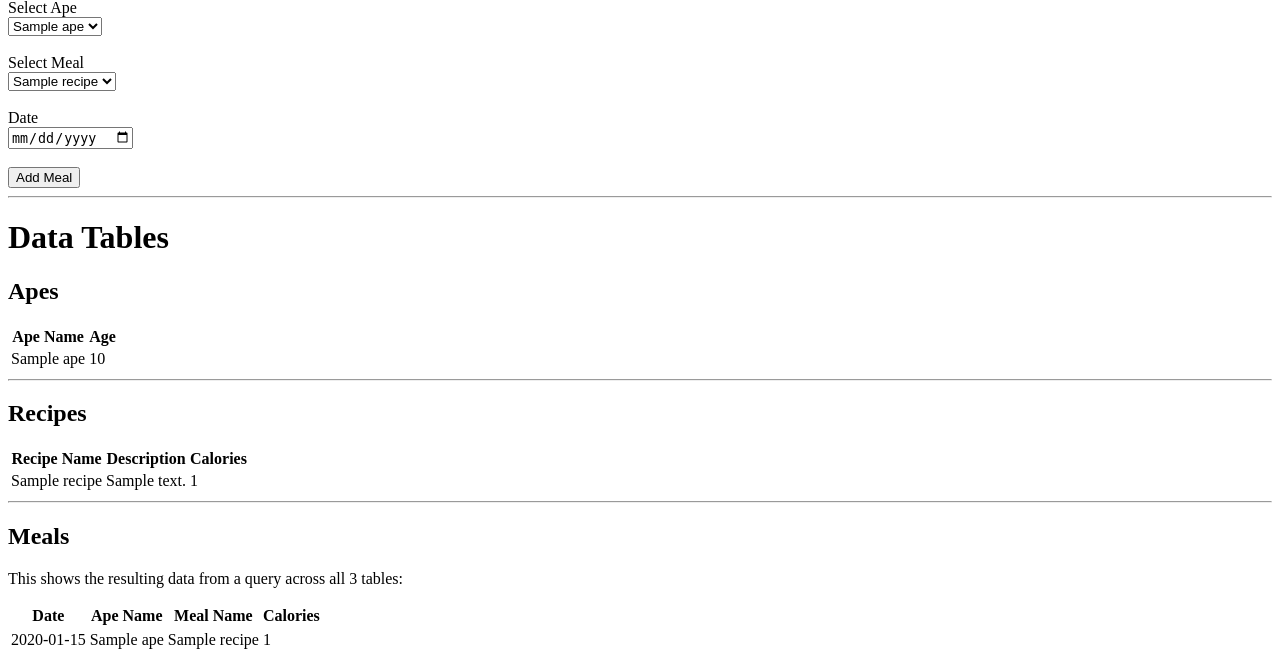
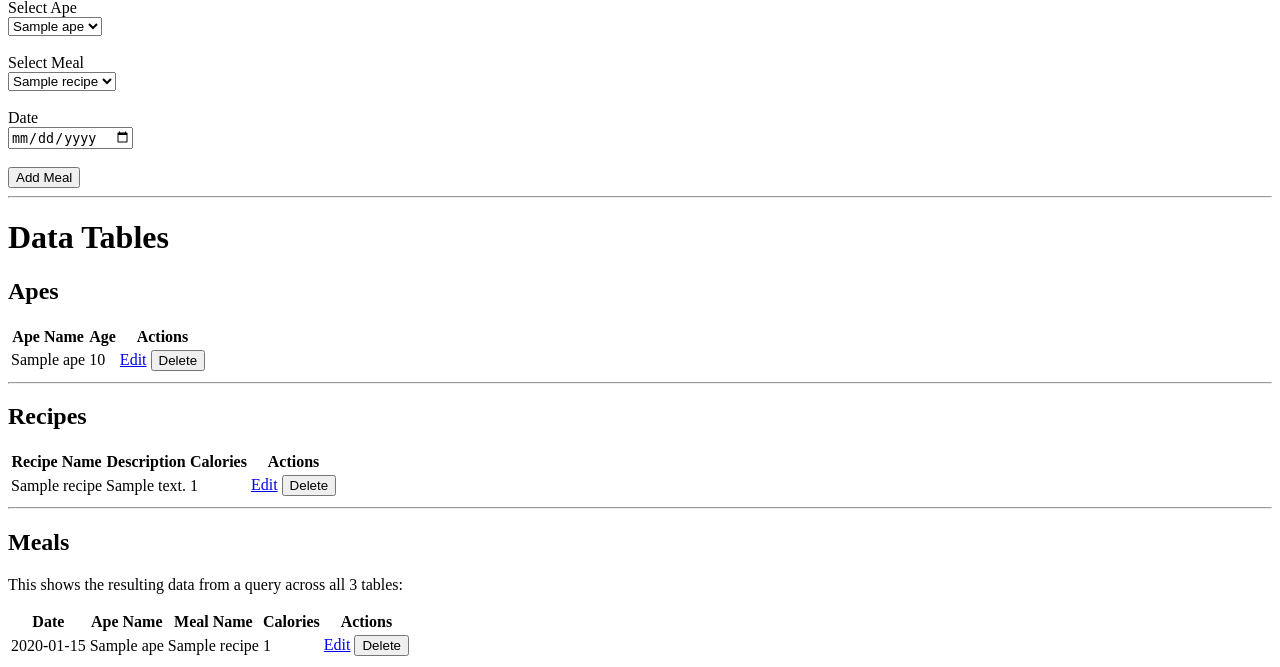
Before and after one commit to Interdisciplinary-Computing-Lab/ape-wellness-tracker, a Flask app: page / in a window 1280 px wide. Shown: the part 560-1227 px from the top of the page. Run offline with Flask 3, Linux system fonts and the light colour scheme; a user stored in the database is signed in; tables that the repository leaves empty hold one stand-in row (values such as "Sample post").

Commit message:
Edit/Delete Features

```diff
--- a/backend/templates/index.html
+++ b/backend/templates/index.html
@@ -67,11 +67,18 @@
             <tr>
                 <th>Ape Name</th>
                 <th>Age</th>
+                <th>Actions</th>
             </tr>
             {% for ape in apes %}
             <tr>
                 <td>{{ ape.ape_name }}</td>
                 <td>{{ ape.age }}</td>
+                <td>
+                    <a href="{{ url_for('site.edit_ape', ape_id=ape.id) }}">Edit</a>
+                    <form action="{{ url_for('site.delete_ape', ape_id=ape.id) }}" method="POST" style="display:inline;">
+                      <button type="submit">Delete</button>
+                    </form>
+                </td>
             </tr>
             {% endfor %}
         </table>
@@ -89,12 +96,19 @@
                 <th>Recipe Name</th>
                 <th>Description</th>
                 <th>Calories</th>
+                <th>Actions</th>
             </tr>
             {% for recipe in recipes %}
             <tr>
                 <td>{{ recipe.meal_name }}</td>
                 <td>{{ recipe.description }}</td>
                 <td>{{ recipe.calories }}</td>
+                <td>
+                    <a href="{{ url_for('site.edit_recipe', recipe_id=recipe.id) }}">Edit</a>
+                    <form action="{{ url_for('site.delete_recipe', recipe_id=recipe.id) }}" method="POST" style="display:inline;">
+                      <button type="submit">Delete</button>
+                    </form>
+                </td>
             </tr>
             {% endfor %}
         </table>
@@ -114,16 +128,20 @@
                 <th>Ape Name</th>
                 <th>Meal Name</th>
                 <th>Calories</th>
+                <th>Actions</th>
             </tr>
             {% for meal in meals %}
             <tr>
-                <tr>
-                    <td>{{ meal.date.strftime("%Y-%m-%d") }}</td>
-                    <td>{{ meal.ape.ape_name }}</td>
-                    <td>{{ meal.recipe.meal_name }}</td>
-                    <td>{{ meal.recipe.calories }}</td>
-                </tr>
-
+                <td>{{ meal.date.strftime("%Y-%m-%d") }}</td>
+                <td>{{ meal.ape.ape_name }}</td>
+                <td>{{ meal.recipe.meal_name }}</td>
+                <td>{{ meal.recipe.calories }}</td>
+                <td>
+                    <a href="{{ url_for('site.edit_meal', meal_id=meal.id) }}">Edit</a>
+                    <form action="{{ url_for('site.delete_meal', meal_id=meal.id) }}" method="POST" style="display:inline;">
+                      <button type="submit">Delete</button>
+                    </form>
+                </td>
             </tr>
             {% endfor %}
         </table>
```
